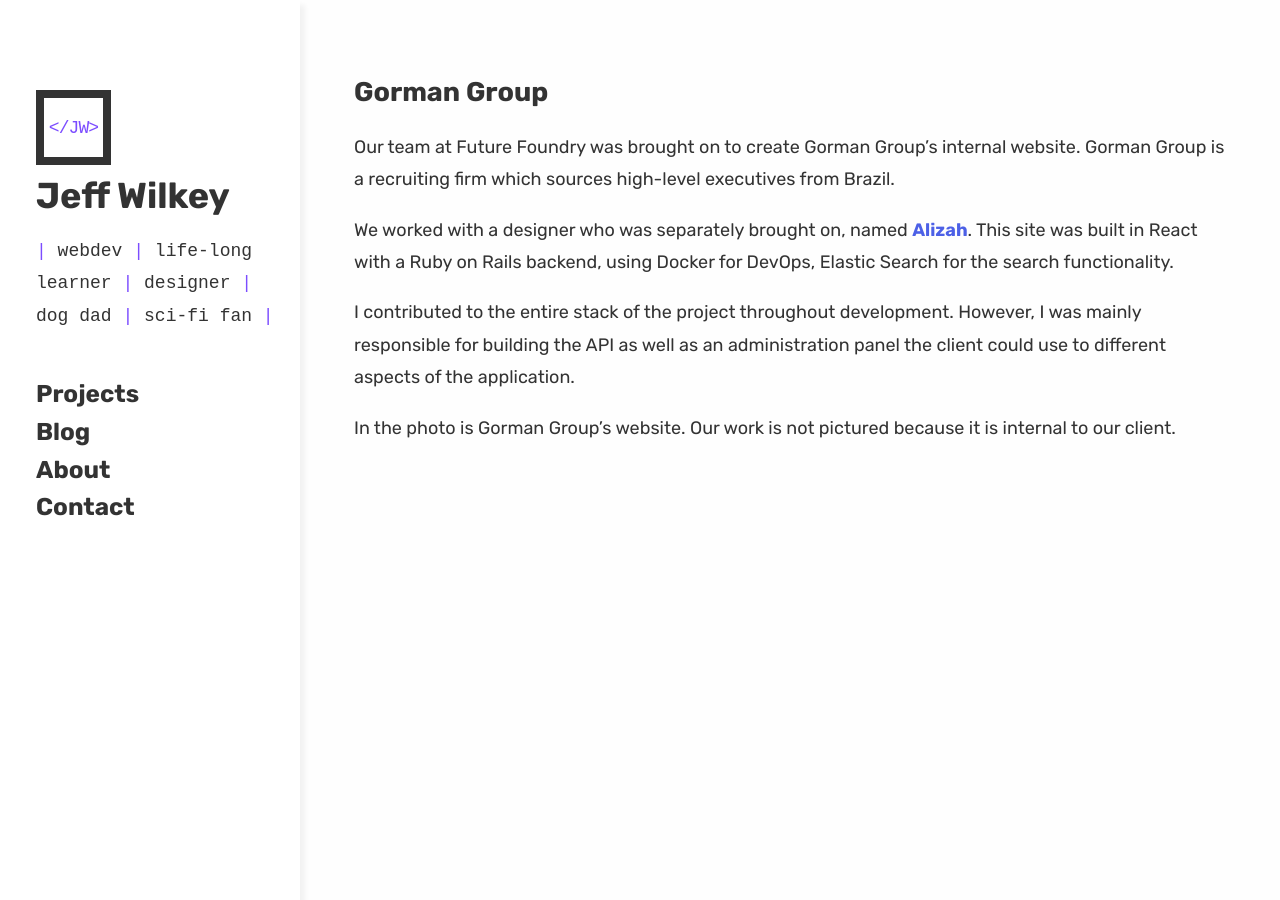
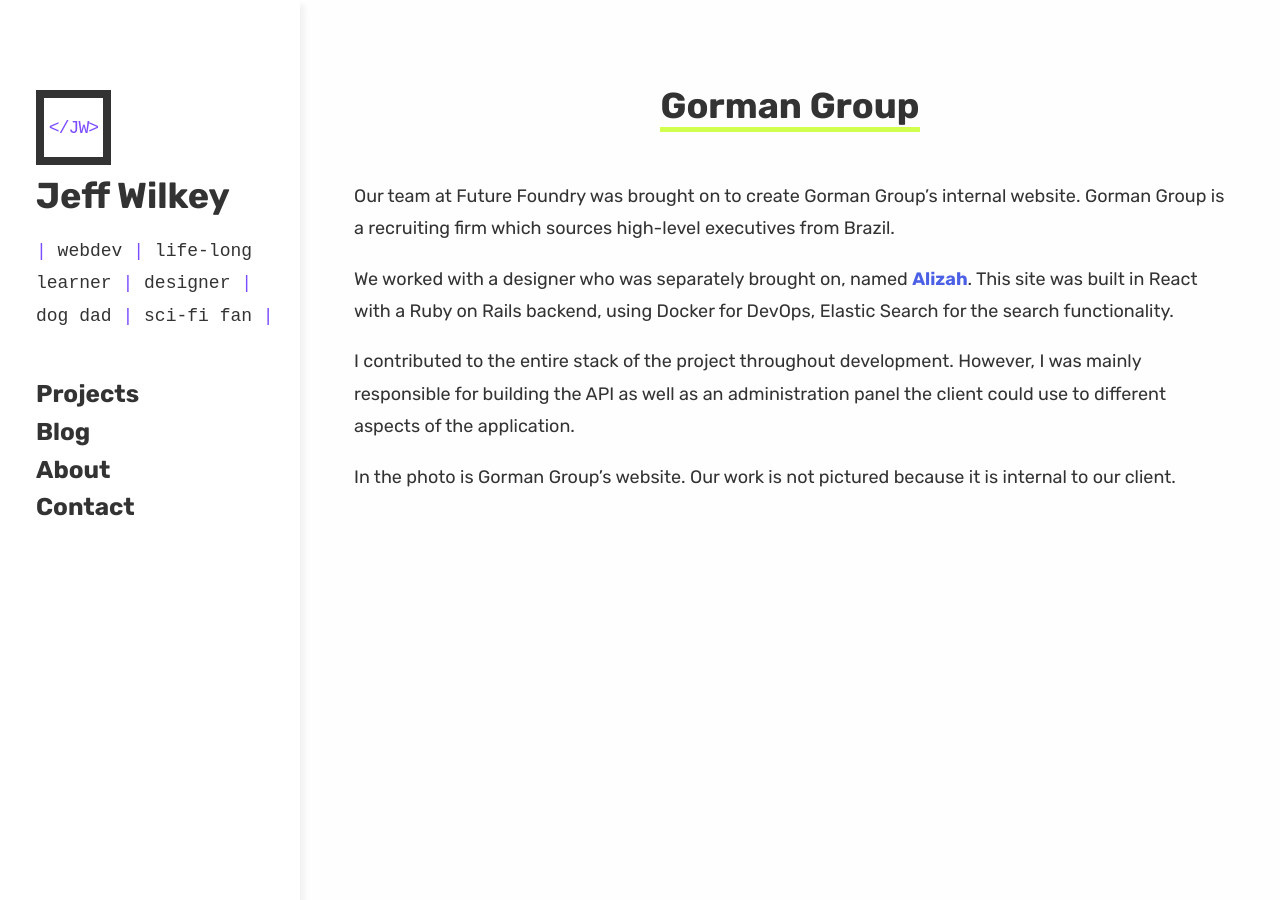
Before and after one commit to JeffWilkey/jeffwilkey.com-jekyll, a Jekyll site: the page built from _projects/gorman-group.markdown, in a window 1280 px wide. Built offline with Jekyll 4.4.1, drawn with Linux system fonts in a browser that asks for light colours; nearby versions of some CDN libraries.

Commit message:
fix project styles not applying correctly

```diff
--- a/_layouts/project.html
+++ b/_layouts/project.html
@@ -8,7 +8,7 @@
 {% if page.github_repo_url %}
   <a class="article-button repo" href="{{page.github_repo_url}}" target="_blank">View GitHub Repo</a>
 {% endif %}
-<article id="article">
+<article class="article">
   <div class="article-title-container">
     <h1 class="article-title">{{ page.title }}</h1>
   </div>
```
